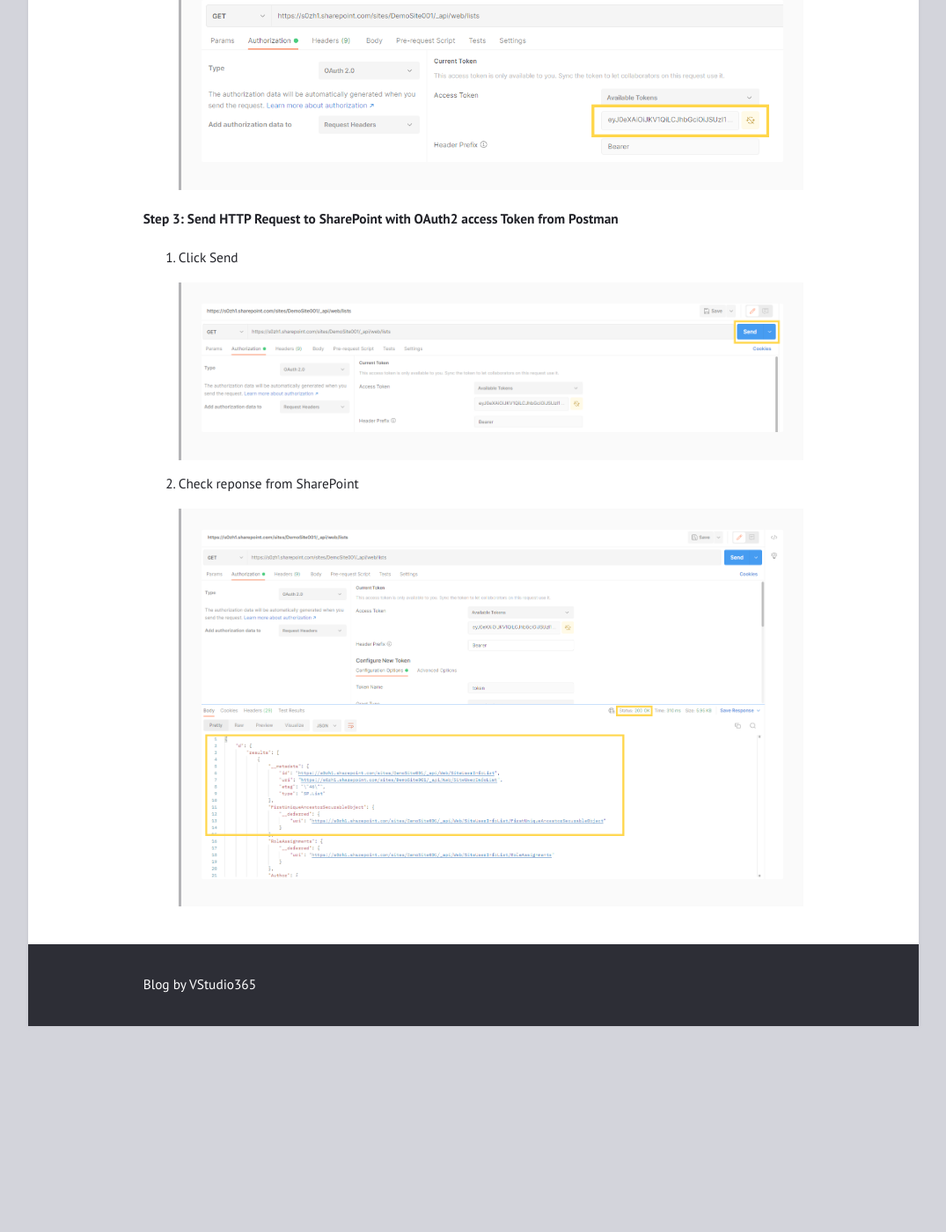
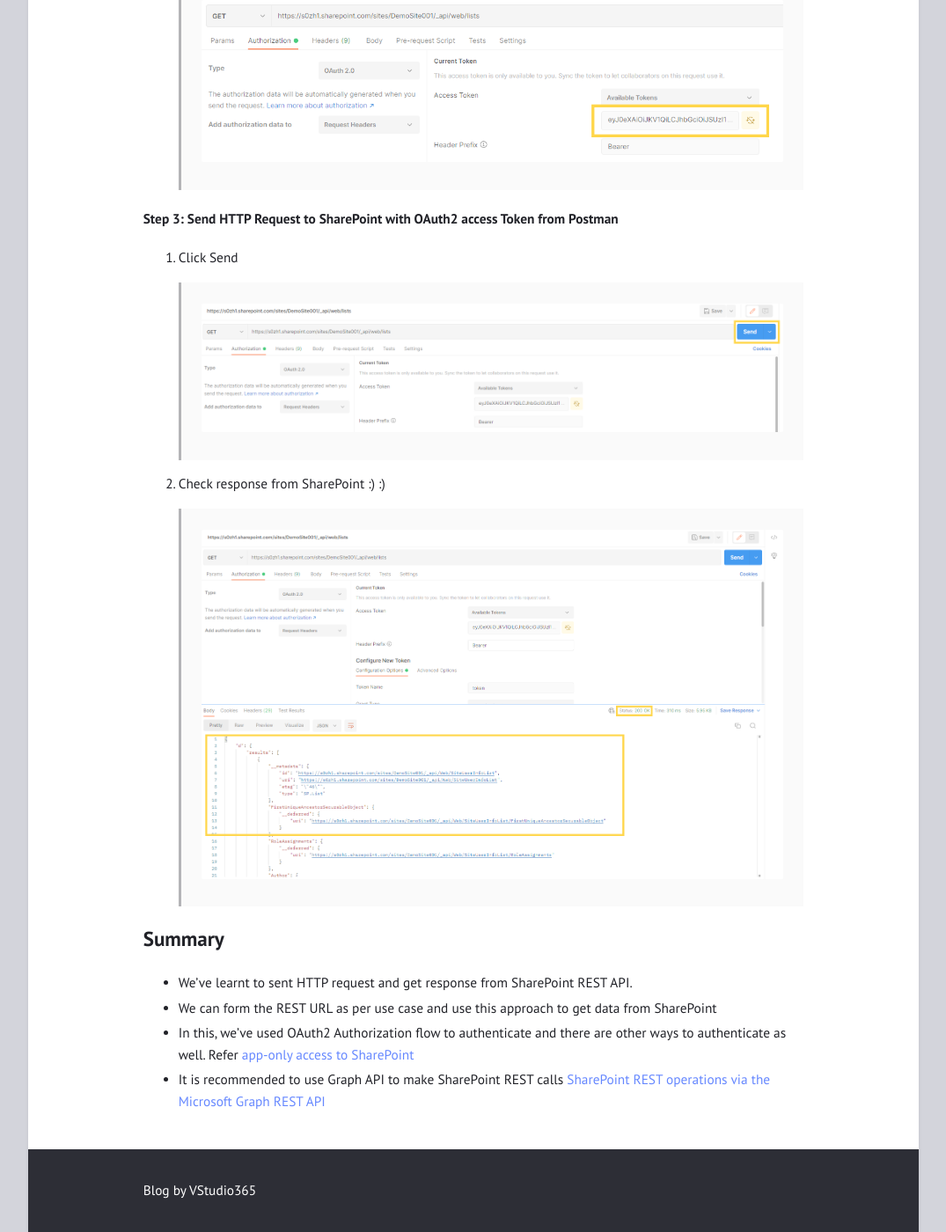
Before and after one commit to vstudio365/vstudio365.github.io, a Jekyll site: the page built from docs/_posts/2022-07-26-Call-SharePoint-REST-API-from-Postman-using-OAuth2-Authorization-Flow.md, in a window 1280 px wide and 1400 px high, scrolled down 5880 px. Shown: the whole window at 88% size, without its empty margins (102-1177 px from the left). Built offline with Jekyll 4.4.1, drawn with Linux system fonts in a browser that asks for light colours; before the commit the page ends 7046 px from its top, so only the background shows below that; some of the changed text lies outside the part shown.

Commit message:
polish article

```diff
--- a/docs/_posts/2022-07-26-Call-SharePoint-REST-API-from-Postman-using-OAuth2-Authorization-Flow.md
+++ b/docs/_posts/2022-07-26-Call-SharePoint-REST-API-from-Postman-using-OAuth2-Authorization-Flow.md
@@ -3,7 +3,7 @@
 description: "How to Call SharePoint REST API from Postman using OAuth2 Authorization Flow"
 layout: post
 author: "venkadesh"
-categories: sharepoint
+category: sharepoint
 ---
 
 In this Article, we'll walkthrough how to **Call SharePoint REST API** from Postman using **OAuth2 Authorization Flow**
@@ -48,29 +48,41 @@
 >![screenshot](/assets/screenshots/article001/article001-create-http-request.png)
 1. Build HTTP Request : Fill Verb, Url and headers
 >![screenshot](/assets/screenshots/article001/article001-request-headers.png)
+>
 > - HTTP Method : GET
 > - HTTP Request : \<site-url>/_api/web/lists
 > - Headers :-   Accept : application/json;odata=verbose
 1. Go to **Authorization** tab, select **Oauth 2.0** in type field
 1. Navigate to **Configure New Token** and fill values as below and click on **Get New Access Token**
 >![screenshot](/assets/screenshots/article001/article001-authorization-data.png)
+>
 > - Token Name: \<friendly name>
 > - Grant Type: Authorization Code
 > - Callback URL: https://oauth.pstmn.io/v1/callback
 > - Auth URL: https://login.microsoftonline.com/common/oauth2/authorize?resource=https%3A%2F%2F\<tenant_name>.sharepoint.com  (refer tenant name from SharePoint Site URL)
 > - Access Token URL: https://login.microsoftonline.com/common/oauth2/token
 > - Client ID: \<client ID>  (copied from Step #1 point #3)
-> - Client Secret: \<KEY>  (copied from Step #1 point #5)
+> - Client Secret: \<secret>  (copied from Step #1 point #5)
 > - Scope: \<Leave empty>
 > - State : \<Leave empty>
 >
-> note: user will be prompted to fill username & password
-4. After Authentication Complete, click proceed > Use Token
+> Note: user will be prompted to fill username & password
+4. After Authentication, click proceed > Use Token
 >![screenshot](/assets/screenshots/article001/article001-refer-access-token.png)
 
 #### Step 3: Send HTTP Request to SharePoint with OAuth2 access Token from Postman
 
 1. Click Send
 >![screenshot](/assets/screenshots/article001/article001-send-request.png)
-1. Check reponse from SharePoint
+1. Check response from SharePoint :) :)
 >![screenshot](/assets/screenshots/article001/article001-http-response.png)
+
+
+
+
+## Summary
+
+- We've learnt to sent HTTP request and get response from SharePoint REST API.
+- We can form the REST URL as per use case and use this approach to get data from SharePoint
+- In this, we've used OAuth2 Authorization flow to authenticate and there are other ways to authenticate as well. Refer [app-only access to SharePoint](https://docs.microsoft.com/en-us/sharepoint/dev/solution-guidance/security-apponly-azuread)
+- It is recommended to use Graph API to make SharePoint REST calls [SharePoint REST operations via the Microsoft Graph REST API](https://docs.microsoft.com/en-us/sharepoint/dev/apis/sharepoint-rest-graph)
```
